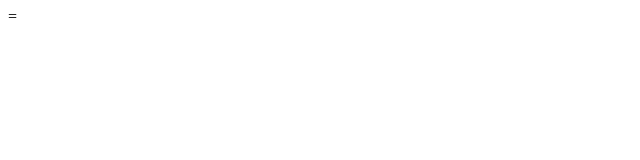
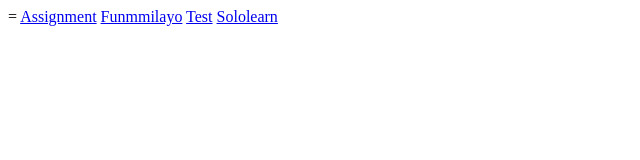
Before and after one commit to Olaniranfunmilayo123/Sleep, a plain HTML site: page index.html in a window 1280 px wide. Shown: the whole page, without its empty margins (0-640 px from the left). Drawn offline with Linux system fonts and the light colour scheme.

Commit message:
Create links

```diff
--- a/index.html
+++ b/index.html
@@ -1 +1,5 @@
 =
+<a href="Assignment.html">Assignment</a>
+<a href="funmilayo.html">Funmmilayo</a>
+<a href="test.html">Test</a>
+<a href="MySoloLearnProject.html">Sololearn</a>
```
Also changed, not shown: MySoloLearnProject.html (renamed from My Solo learn project.html).
